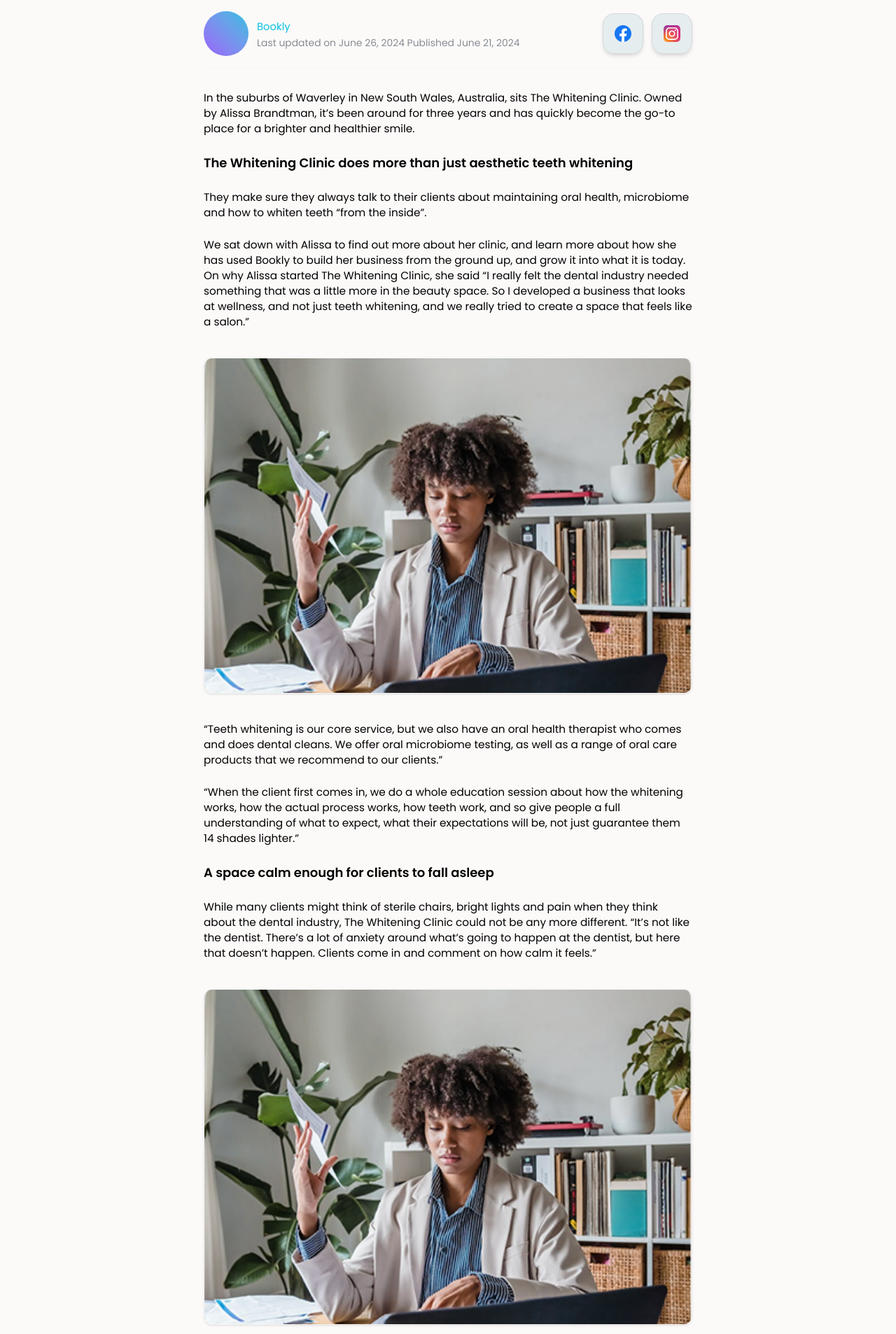
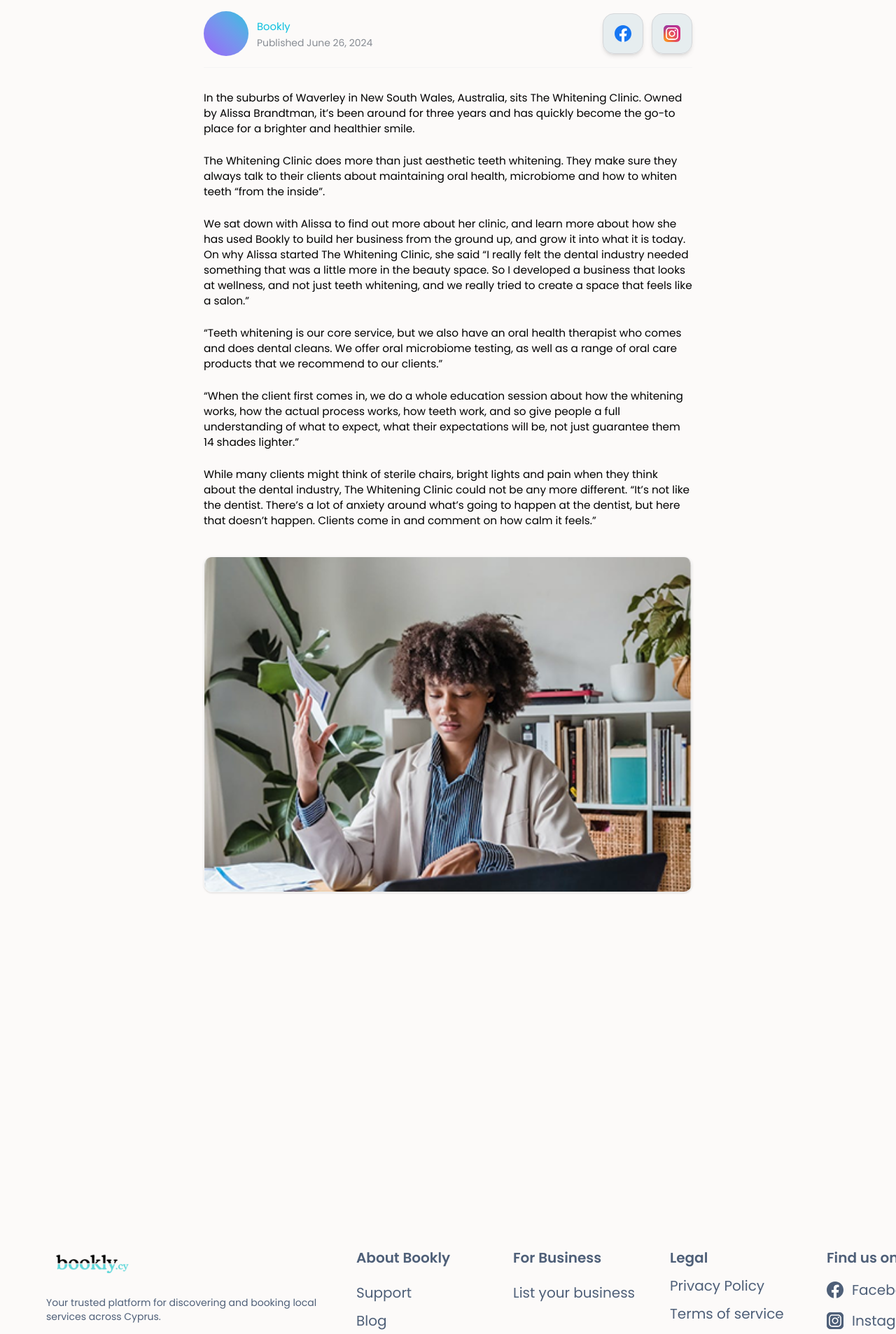
Before and after one commit to SaifulET/Iron_Frontend, a Next.js app: page /blog/view in a window 1280 px wide. Shown: the part 520-2426 px from the top of the page at 70% size. Built offline with nearby package versions, Linux system fonts and the light colour scheme.

Commit message:
feat: make blog view detail page dynamically render post contents by ID

```diff
--- a/src/app/blog/view/page.tsx
+++ b/src/app/blog/view/page.tsx
@@ -8,6 +8,67 @@ import Image from "next/image";
 
 import { Suspense } from "react";
 
+const postsData: Record<string, {
+  title: string;
+  category: string;
+  date: string;
+  author: string;
+  paragraphs: string[];
+  image: string;
+}> = {
+  "post-featured": {
+    title: "Meet the Partners: Why The Whitening Clinic chose Bookly as the software to run their business",
+    category: "Meet the partners",
+    date: "June 26, 2024",
+    author: "Bookly",
+    paragraphs: [
+      "In the suburbs of Waverley in New South Wales, Australia, sits The Whitening Clinic. Owned by Alissa Brandtman, it’s been around for three years and has quickly become the go-to place for a brighter and healthier smile.",
+      "The Whitening Clinic does more than just aesthetic teeth whitening. They make sure they always talk to their clients about maintaining oral health, microbiome and how to whiten teeth “from the inside”.",
+      "We sat down with Alissa to find out more about her clinic, and learn more about how she has used Bookly to build her business from the ground up, and grow it into what it is today. On why Alissa started The Whitening Clinic, she said “I really felt the dental industry needed something that was a little more in the beauty space. So I developed a business that looks at wellness, and not just teeth whitening, and we really tried to create a space that feels like a salon.”",
+      "“Teeth whitening is our core service, but we also have an oral health therapist who comes and does dental cleans. We offer oral microbiome testing, as well as a range of oral care products that we recommend to our clients.”",
+      "“When the client first comes in, we do a whole education session about how the whitening works, how the actual process works, how teeth work, and so give people a full understanding of what to expect, what their expectations will be, not just guarantee them 14 shades lighter.”",
+      "While many clients might think of sterile chairs, bright lights and pain when they think about the dental industry, The Whitening Clinic could not be any more different. “It’s not like the dentist. There’s a lot of anxiety around what’s going to happen at the dentist, but here that doesn’t happen. Clients come in and comment on how calm it feels.”"
+    ],
+    image: "/image/blogProfile.png"
+  },
+  "post-1": {
+    title: "Meet Our Founding Partners: Building Cyprus's First Booking Platform",
+    category: "Founding Partner",
+    date: "May 22, 2026",
+    author: "Bookly Team",
+    paragraphs: [
+      "We're proud to introduce the visionary businesses that believed in Bookly from day one. These founding partners helped shape the platform you see today.",
+      "Building a platform tailored to the unique landscape of Cyprus required local insight, dedication, and strong collaboration with early adopters. Our founding partners represent the very best of Cyprus's local services, from premium beauty salons to top-tier wellness centers.",
+      "Through their feedback, we've refined our scheduling tools, deposit systems, and customer management flows to create a seamless experience for both businesses and clients. We thank them for their ongoing partnership and vision."
+    ],
+    image: "/image/blogProfile.png"
+  },
+  "post-2": {
+    title: "Bookly.cy Launches Mobile Application for Staff Members",
+    category: "Bookly News",
+    date: "May 22, 2026",
+    author: "Bookly News",
+    paragraphs: [
+      "Staff members can now manage bookings, view schedules, and interact with customers on the go. Read more about our release notes...",
+      "Our new mobile app is built natively for both iOS and Android platforms, ensuring optimal performance and intuitive user experience. Staff members can view real-time shifts, update appointment statuses, and communicate with clients seamlessly.",
+      "Additionally, push notifications will alert staff about any last-minute cancellations or booking updates, ensuring your operations run smoothly even when you're away from the front desk."
+    ],
+    image: "/image/blogProfile.png"
+  },
+  "post-3": {
+    title: "Upcoming Features: SMS Reminders & Multi-location Support",
+    category: "Bookly News",
+    date: "May 22, 2026",
+    author: "Bookly Product Team",
+    paragraphs: [
+      "We are testing automated SMS alerts to drastically reduce client no-shows. Learn how to configure this for your branch...",
+      "No-shows are one of the biggest revenue leaks for service-based businesses. Our upcoming SMS Reminders feature will send automatic text confirmations 24 hours before appointments, prompting clients to confirm or reschedule in a single tap.",
+      "We are also rolling out multi-location support, allowing owners to manage staff schedules, clients, and bookings across multiple branches from a single unified dashboard."
+    ],
+    image: "/image/blogProfile.png"
+  }
+};
+
 function BlogDetailContent() {
   const router = useRouter();
   const searchParams = useSearchParams();
@@ -16,6 +77,18 @@ function BlogDetailContent() {
   // States for Navbar
   const [isLoggedIn, setIsLoggedIn] = useState(true);
   const [selectedLanguage, setSelectedLanguage] = useState("ENG");
+
+  const post = postsData[id] || {
+    title: "Why Self-Care Is No Longer a Luxury",
+    category: "Bookly News",
+    date: "April 9, 2026",
+    author: "Bookly Team",
+    paragraphs: [
+      "In today’s fast-moving world, people are constantly balancing work, relationships, health, and personal goals. Taking care of your mind and body is vital...",
+      "This is a preview of the content for blog post with ID: " + id + "."
+    ],
+    image: "/image/blogProfile.png"
+  };
 
   return (
     <div className="min-h-screen bg-[#FCFAF9] flex flex-col relative overflow-x-hidden">
@@ -51,7 +124,7 @@ function BlogDetailContent() {
 
         {/* Heading */}
         <h1 className="w-full text-[#141414] font-medium text-[32px] sm:text-[44.6px] leading-[42px] sm:leading-[58px]">
-          Meet the Partners: Why The Whitening Clinic chose Bookly as the software to run their business
+          {post.title}
         </h1>
 
         {/* socialSharing widget */}
@@ -62,10 +135,10 @@ function BlogDetailContent() {
             <div className="w-[64px] h-[64px] rounded-full bg-gradient-to-tr from-[#985FF9] to-[#0CC0DF] flex-shrink-0 relative overflow-hidden" />
             <div className="flex flex-col gap-[1px]">
               <span className="font-inter font-normal text-[14.8px] leading-[24px] text-[#0CC0DF]">
-                Bookly
+                {post.author}
               </span>
               <span className="font-inter font-normal text-[13.9px] leading-[20px] text-[#878C93]">
-                Last updated on June 26, 2024 Published June 21, 2024
+                Published {post.date}
               </span>
             </div>
           </div>
@@ -87,94 +160,19 @@ function BlogDetailContent() {
 
         {/* Article Content Body */}
         <div className="w-full flex flex-col gap-6 text-[15.3px] font-inter text-[#000000] leading-[22px]">
-          <p>
-            In the suburbs of Waverley in New South Wales, Australia, sits The Whitening Clinic. Owned by Alissa Brandtman, it’s been around for three years and has quickly become the go-to place for a brighter and healthier smile.
-          </p>
+          {post.paragraphs.map((p, idx) => (
+            <p key={idx}>{p}</p>
+          ))}
 
-          <p className="font-semibold text-lg">
-            The Whitening Clinic does more than just aesthetic teeth whitening
-          </p>
-
-          <p>
-            They make sure they always talk to their clients about maintaining oral health, microbiome and how to whiten teeth “from the inside”.
-          </p>
-
-          <p>
-            We sat down with Alissa to find out more about her clinic, and learn more about how she has used Bookly to build her business from the ground up, and grow it into what it is today. On why Alissa started The Whitening Clinic, she said “I really felt the dental industry needed something that was a little more in the beauty space. So I developed a business that looks at wellness, and not just teeth whitening, and we really tried to create a space that feels like a salon.”
-          </p>
-
-          {/* Image 1 */}
+          {/* Image */}
           <div className="w-full h-[380px] sm:h-[480px] relative rounded-xl overflow-hidden my-4 border border-neutral-100 shadow-sm">
             <Image
-              src="/image/blogProfile.png"
-              alt="Teeth whitening session"
+              src={post.image}
+              alt={post.title}
               fill
               className="object-cover"
             />
           </div>
-
-          <p>
-            “Teeth whitening is our core service, but we also have an oral health therapist who comes and does dental cleans. We offer oral microbiome testing, as well as a range of oral care products that we recommend to our clients.”
-          </p>
-
-          <p>
-            “When the client first comes in, we do a whole education session about how the whitening works, how the actual process works, how teeth work, and so give people a full understanding of what to expect, what their expectations will be, not just guarantee them 14 shades lighter.”
-          </p>
-
-          <p className="font-semibold text-lg">
-            A space calm enough for clients to fall asleep
-          </p>
-
-          <p>
-            While many clients might think of sterile chairs, bright lights and pain when they think about the dental industry, The Whitening Clinic could not be any more different. “It’s not like the dentist. There’s a lot of anxiety around what’s going to happen at the dentist, but here that doesn’t happen. Clients come in and comment on how calm it feels.”
-          </p>
-
-          {/* Image 2 */}
-          <div className="w-full h-[380px] sm:h-[480px] relative rounded-xl overflow-hidden my-4 border border-neutral-100 shadow-sm">
-            <Image
-              src="/image/blogProfile.png"
-              alt="Quiet treatment room"
-              fill
-              className="object-cover"
-            />
-          </div>
-
-          <p>
-            And Alissa tells us that when it came to choosing the software, she was eager to do the research beforehand to make sure she was getting the right one for her. A software that would be easy to use, a great experience for her clients, and would match the sleek and clean aesthetic of her clinic.
-          </p>
-
-          {/* Callout quote text */}
-          <div className="py-6 my-6 border-y-2 border-neutral-200 text-center">
-            <p className="font-semibold text-xl sm:text-2xl text-[#141414] italic max-w-2xl mx-auto leading-relaxed">
-              “Coming from a software background, I wanted to compare different systems to work with, and Bookly was definitely the best system for me”
-            </p>
-          </div>
-
-          <p>
-            I looked at all the features of the booking softwares and did a whole cost analysis. I chose Bookly because of how easy it is to use, and it’s really user friendly. And because it’s free to sign up, I only started paying for what I use as I go.
-          </p>
-
-          <p className="font-bold">
-            “Without Bookly, we wouldn’t have a business”
-          </p>
-          <p>
-            “Bookly has contributed to the growth of our business in a lot of ways” Alissa goes on. “Because it’s a combination of our customer management system, our marketing, and our reporting, we use it for everything we need to do. We have a marketing plan which incorporates how we market through Bookly, and we do our reporting and our goals and our budgeting all through Bookly as well.”
-          </p>
-
-          <p className="font-bold">
-            “We ask all the relevant questions we need, then it’s right there at our fingertips”
-          </p>
-          <p>
-            “We use consent forms that we send out to all of our clients when they first book. This has been a great system because it stays in our customer database on Bookly. They get to do it on their phone as soon as they book and it comes straight through to us”
-          </p>
-
-          <p className="font-bold">
-            “Bookly is a beautiful platform that aligns with our business”
-          </p>
-          <p>
-            “Bookly came and took the photos on our marketplace for us. They’re gorgeous photos and they represent our brand really well. And then there’s an ease of use of actually booking in through the marketplace.”
-          </p>
-
         </div>
 
       </main>
```
